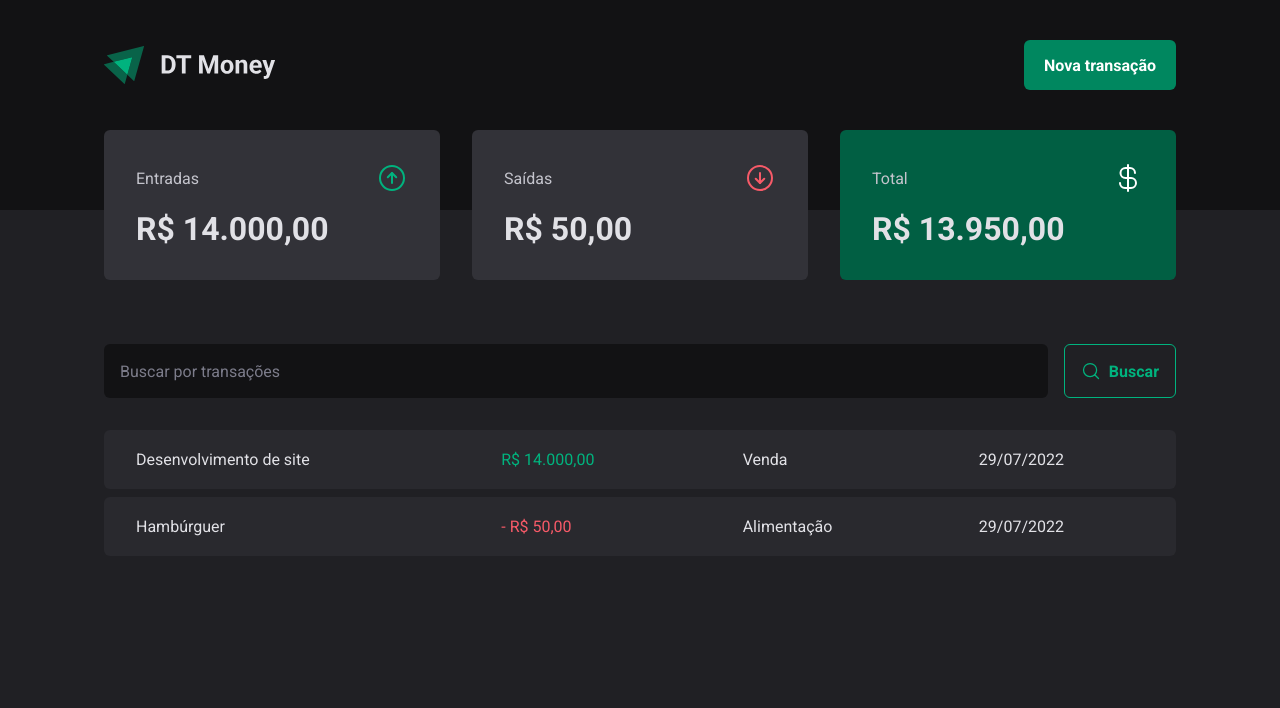
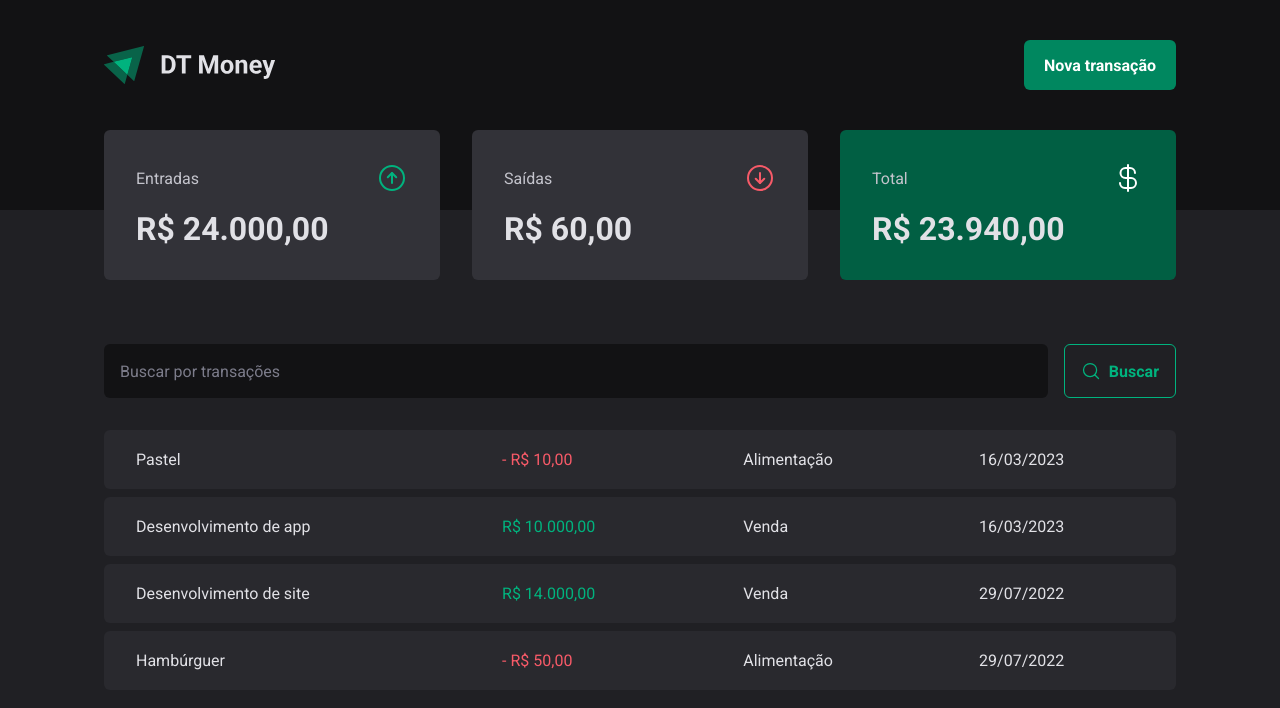
Before and after one commit to erik-ferreira/dtmoney, a React (Vite) app: page / in a window 1280 px wide. Shown: the top 708 px of the page. Built offline with nearby package versions, Linux system fonts and the light colour scheme; data requests are answered from the project's data file.

Commit message:
finish createNewTransaction

```diff
--- a/server.json
+++ b/server.json
@@ -15,6 +15,22 @@
       "category": "Alimentação",
       "price": 50,
       "createdAt": "2022-07-29T19:30:44.505Z"
+    },
+    {
+      "description": "Desenvolvimento de app",
+      "type": "income",
+      "price": 10000,
+      "category": "Venda",
+      "createdAt": "2023-03-16T01:41:02.557Z",
+      "id": 3
+    },
+    {
+      "description": "Pastel",
+      "type": "outcome",
+      "price": 10,
+      "category": "Alimentação",
+      "createdAt": "2023-03-16T01:51:45.420Z",
+      "id": 4
     }
   ]
 }
--- a/src/components/NewTransactionModal/index.tsx
+++ b/src/components/NewTransactionModal/index.tsx
@@ -1,8 +1,10 @@
 import * as zod from "zod";
+import * as Dialog from "@radix-ui/react-dialog";
 import { useForm, Controller } from "react-hook-form";
-import * as Dialog from "@radix-ui/react-dialog";
 import { zodResolver } from "@hookform/resolvers/zod";
 import { ArrowCircleDown, ArrowCircleUp, X } from "phosphor-react";
+
+import { useTransactions } from "../../contexts/TransactionsContext";
 
 import {
   Overlay,
@@ -22,11 +24,14 @@ const newTransactionFormSchema = zod.object({
 type NewTransactionFormInputs = zod.infer<typeof newTransactionFormSchema>;
 
 export function NewTransactionModal() {
+  const { createTransaction } = useTransactions();
+
   const {
     register,
     handleSubmit,
     formState: { isSubmitting },
     control,
+    reset,
   } = useForm<NewTransactionFormInputs>({
     resolver: zodResolver(newTransactionFormSchema),
     defaultValues: {
@@ -35,9 +40,9 @@ export function NewTransactionModal() {
   });
 
   async function handleCreateNewTransaction(data: NewTransactionFormInputs) {
-    await new Promise((resolve) => setTimeout(resolve, 2000));
+    await createTransaction(data);
 
-    console.log(data);
+    reset();
   }
 
   return (
--- a/src/contexts/TransactionsContext.tsx
+++ b/src/contexts/TransactionsContext.tsx
@@ -5,6 +5,7 @@ import {
   useState,
   useEffect,
 } from "react";
+import { api } from "../lib/axios";
 
 interface Transaction {
   id: number;
@@ -15,9 +16,18 @@ interface Transaction {
   createdAt: string;
 }
 
+interface CreateTransactionInputs {
+  description: string;
+  type: "income" | "outcome";
+  price: number;
+  category: string;
+}
+
 interface TransactionsContextType {
   transactions: Transaction[];
+
   loadTransactions: (query?: string) => Promise<void>;
+  createTransaction: (data: CreateTransactionInputs) => Promise<void>;
 }
 
 const TransactionsContext = createContext({} as TransactionsContextType);
@@ -30,16 +40,25 @@ export function TransactionsProvider({ children }: TransactionsProviderProps) {
   const [transactions, setTransactions] = useState<Transaction[]>([]);
 
   async function loadTransactions(query?: string) {
-    const url = new URL("http://localhost:3333/transactions");
+    const response = await api.get("/transactions", {
+      params: { q: query, _sort: "createdAt", _order: "desc" },
+    });
 
-    if (query) {
-      url.searchParams.append("q", query);
-    }
+    setTransactions(response.data);
+  }
 
-    const response = await fetch(url);
-    const data = await response.json();
+  async function createTransaction(data: CreateTransactionInputs) {
+    const { description, type, price, category } = data;
 
-    setTransactions(data);
+    const response = await api.post<Transaction>("/transactions", {
+      description,
+      type,
+      price,
+      category,
+      createdAt: new Date(),
+    });
+
+    setTransactions((prevState) => [response.data, ...prevState]);
   }
 
   useEffect(() => {
@@ -47,7 +66,9 @@ export function TransactionsProvider({ children }: TransactionsProviderProps) {
   }, []);
 
   return (
-    <TransactionsContext.Provider value={{ transactions, loadTransactions }}>
+    <TransactionsContext.Provider
+      value={{ transactions, loadTransactions, createTransaction }}
+    >
       {children}
     </TransactionsContext.Provider>
   );
--- /dev/null
+++ b/src/lib/axios.ts
@@ -0,0 +1,5 @@
+import axios from "axios";
+
+export const api = axios.create({
+  baseURL: "http://localhost:3333",
+});
```
